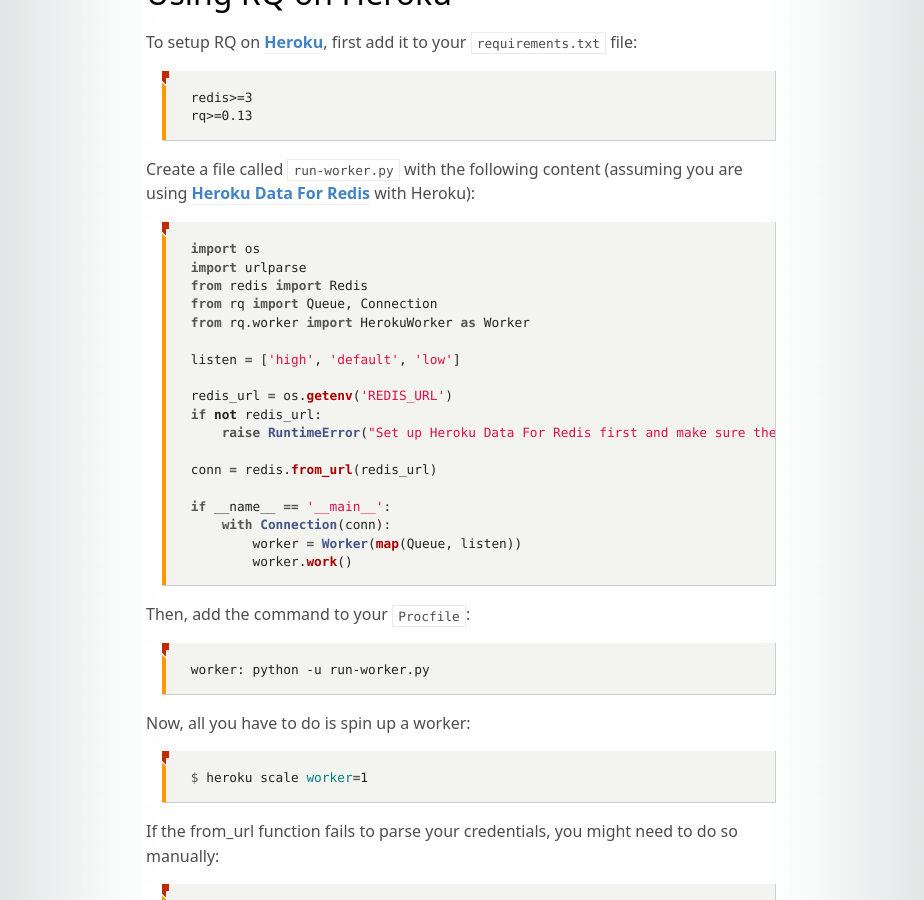
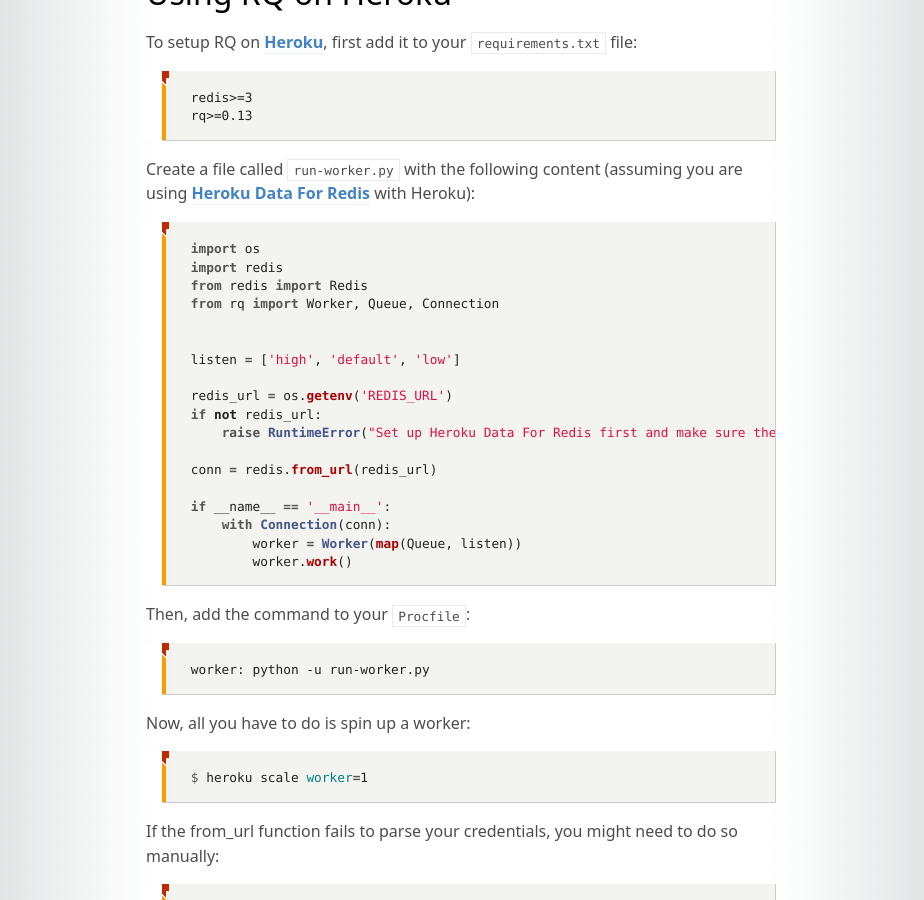
Before and after one commit to rq/rq, a Jekyll site: the page built from docs/patterns/index.md, in a window 1280 px wide and 900 px high, scrolled down 357 px. Shown: the whole window, without its empty margins (179-1103 px from the left). Built offline with Jekyll 4.4.1, drawn with Linux system fonts in a browser that asks for light colours; some web fonts are replaced; comment, search, counter and statistics services are not loaded.

Commit message:
Update index.md

````diff
--- a/docs/patterns/index.md
+++ b/docs/patterns/index.md
@@ -16,10 +16,10 @@
 
 ```python
 import os
-import urlparse
+import redis
 from redis import Redis
-from rq import Queue, Connection
-from rq.worker import HerokuWorker as Worker
+from rq import Worker, Queue, Connection
+
 
 listen = ['high', 'default', 'low']
 
````
